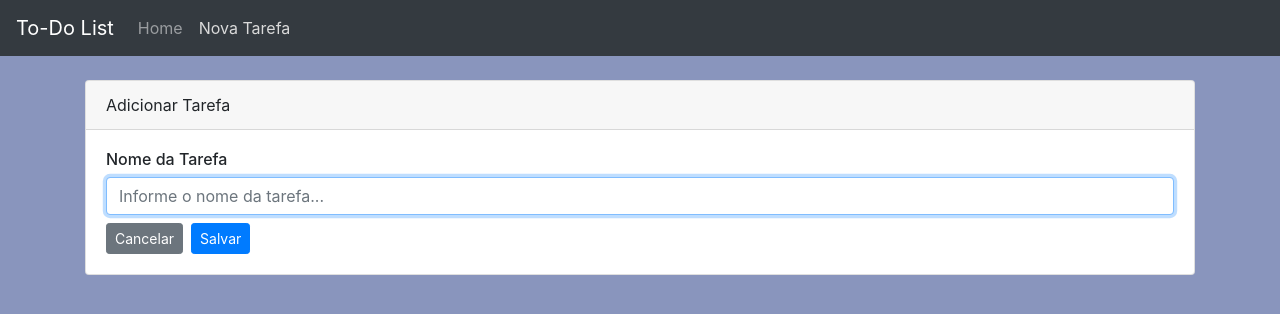
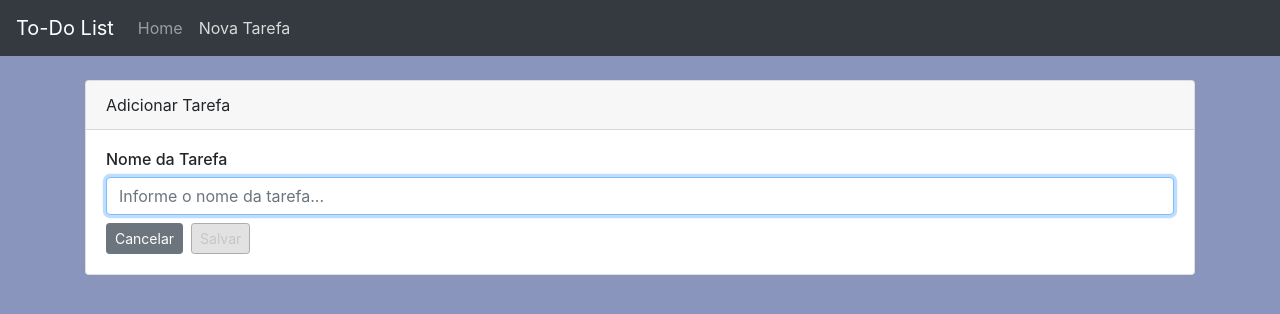
Before and after one commit to diegoftozetto/web-todolist-vue, a Vue app: page /task in a window 1280 px wide. Shown: the top 314 px of the page. Built offline with nearby package versions, Linux system fonts and the light colour scheme.

Commit message:
Adicionar 'ValidationObserver' ao botão de salvar

```diff
--- a/src/components/Task.vue
+++ b/src/components/Task.vue
@@ -6,6 +6,9 @@
         </div>
         <div class="card-body">
           <h6>Nome da Tarefa</h6>
+            <ValidationObserver
+              v-slot="{invalid}"
+            >
               <form @submit.prevent="formSubmitHandler">
                 <validation-provider
                   rules="required|max:100"
@@ -28,20 +31,23 @@
                 <button
                   type="submit"
                   class="btn btn-primary btn-sm mt-2"
+                  :disabled="invalid"
                 >
                   Salvar
                 </button>
               </form>
+            </ValidationObserver>
         </div>
       </div>
     </div>
 </template>
 
 <script>
-  import { ValidationProvider } from 'vee-validate'
+  import { ValidationProvider, ValidationObserver } from 'vee-validate'
 
   export default {
     components: {
+      ValidationObserver,
       ValidationProvider
     },
     data() {
@@ -87,4 +93,10 @@
   input.invalid {
     border: 1px solid red
   }
+
+  button:disabled {
+    border-color: gray;
+    background-color: lightgray;
+    color: darkgray;
+  }
 </style>
```
Lines whose indentation alone changed are shown as unchanged.
